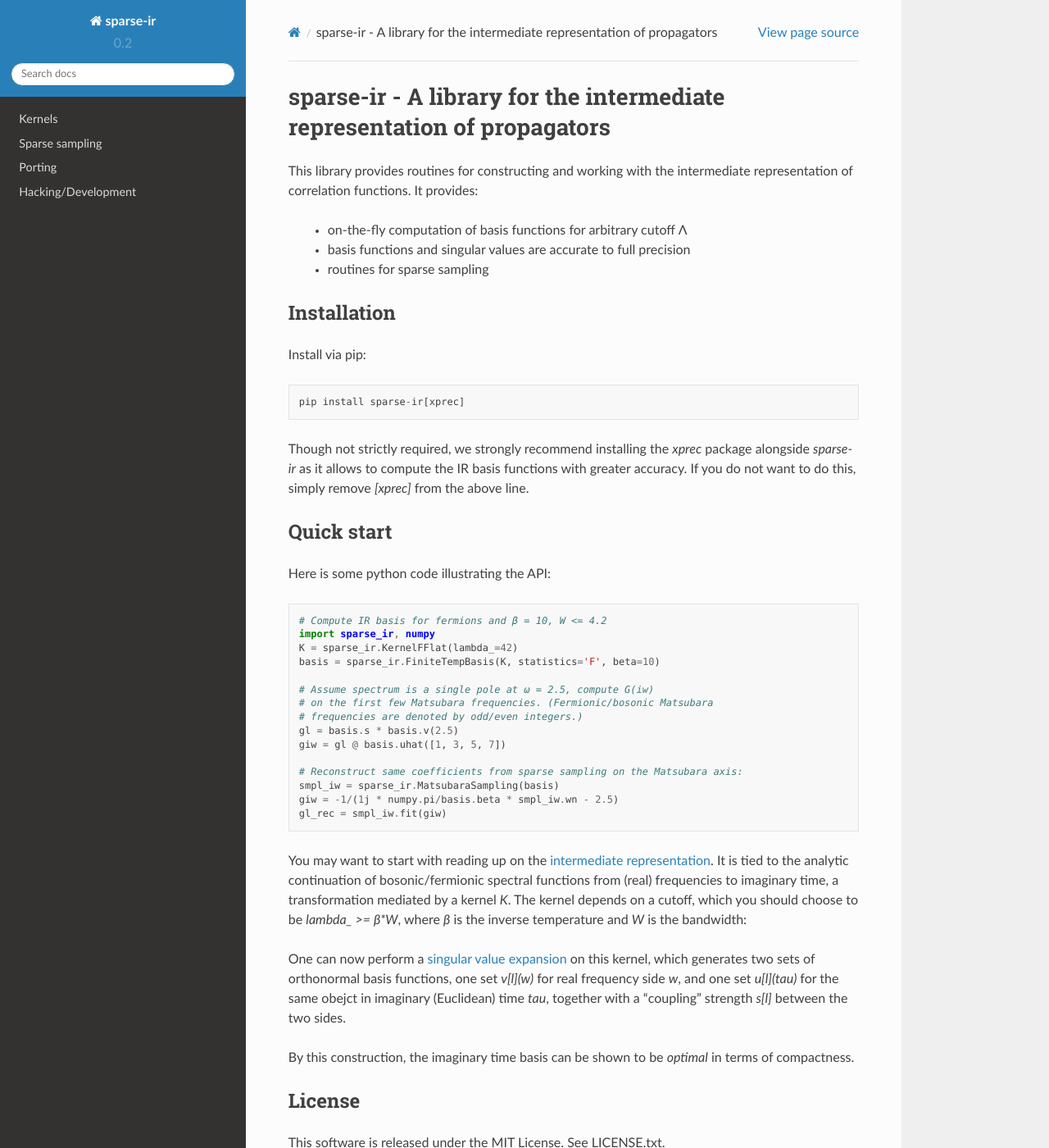
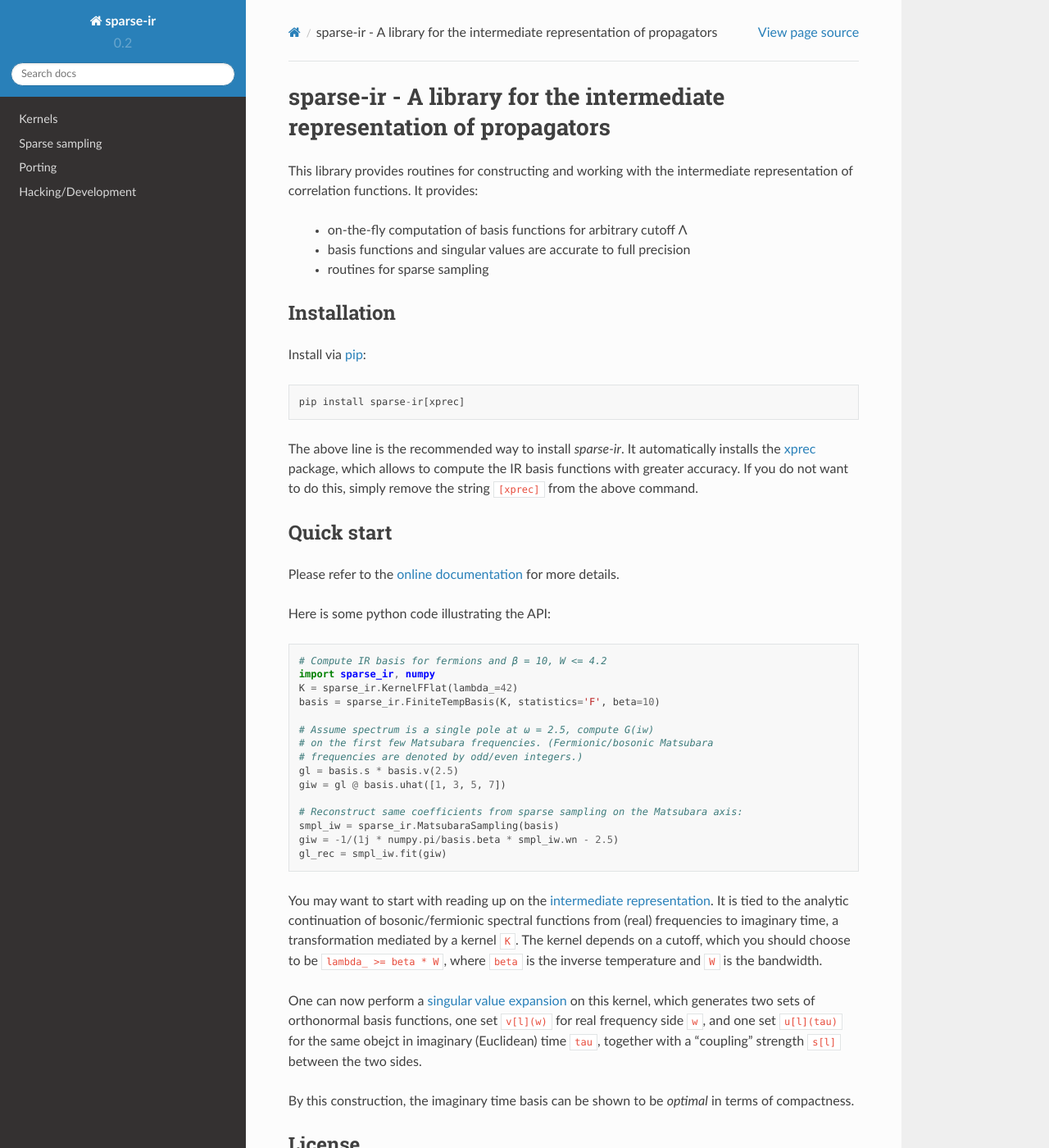
Before and after one commit to SpM-lab/sparse-ir, a Sphinx documentation site: the page built from doc/index.rst, in a window 1280 px wide and 1400 px high. Shown: the whole window at 82% size. Built offline with Sphinx 7.4.7 and the Read the Docs theme 2.0.0, drawn with Linux system fonts in a browser that asks for light colours; some of the changed text lies outside the part shown.

Commit message:
Move from markdown to rst.
This allows sphinx to work more smoothly.

````diff
--- a/README.rst
+++ b/README.rst
@@ -1,5 +1,5 @@
 sparse-ir - A library for the intermediate representation of propagators
-=======================================================================
+========================================================================
 This library provides routines for constructing and working with the
 intermediate representation of correlation functions.  It provides:
 
@@ -10,18 +10,23 @@ intermediate representation of correlation functions.  It provides:
 
 Installation
 ------------
-Install via pip::
+Install via `pip <https://pip.pypa.io/en/stable/getting-started>`_::
 
     pip install sparse-ir[xprec]
 
-Though not strictly required, we strongly recommend installing the `xprec`
-package alongside `sparse-ir` as it allows to compute the IR basis functions
-with greater accuracy.  If you do not want to do this, simply remove `[xprec]`
-from the above line.
+The above line is the recommended way to install `sparse-ir`.  It automatically
+installs the `xprec`_ package, which allows to compute the IR basis functions
+with greater accuracy.  If you do not want to do this, simply remove the string
+``[xprec]`` from the above command.
+
+.. _xprec: https://github.com/tuwien-cms/xprec
 
 
 Quick start
 -----------
+Please refer to the `online documentation <https://sparse-ir.readthedocs.io>`_
+for more details.
+
 Here is some python code illustrating the API::
 
     # Compute IR basis for fermions and β = 10, W <= 4.2
@@ -43,20 +48,21 @@ Here is some python code illustrating the API::
 You may want to start with reading up on the `intermediate representation`_.
 It is tied to the analytic continuation of bosonic/fermionic spectral
 functions from (real) frequencies to imaginary time, a transformation mediated
-by a kernel `K`.  The kernel depends on a cutoff, which you should choose to be
-`lambda_ >= β*W`, where `β` is the inverse temperature and `W` is the bandwidth:
+by a kernel ``K``.  The kernel depends on a cutoff, which you should choose to
+be ``lambda_ >= beta * W``, where ``beta`` is the inverse temperature and ``W``
+is the bandwidth.
 
 One can now perform a `singular value expansion`_ on this kernel, which
-generates two sets of orthonormal basis functions, one set `v[l](w)` for
-real frequency side `w`, and one set `u[l](tau)` for the same obejct in
-imaginary (Euclidean) time `tau`, together with a "coupling" strength `s[l]`
-between the two sides.
+generates two sets of orthonormal basis functions, one set ``v[l](w)`` for
+real frequency side ``w``, and one set ``u[l](tau)`` for the same obejct in
+imaginary (Euclidean) time ``tau``, together with a "coupling" strength
+``s[l]`` between the two sides.
 
 By this construction, the imaginary time basis can be shown to be *optimal* in
 terms of compactness.
 
 .. _intermediate representation: https://arxiv.org/abs/2106.12685
-.. _singular value expansion: https://en.wikipedia.org/wiki/Singular_value_decomposition
+.. _singular value expansion: https://w.wiki/3poQ
 
 
 License
--- a/doc/conf.py
+++ b/doc/conf.py
@@ -25,7 +25,6 @@ extensions = [
     'sphinx.ext.autodoc',
     'sphinx.ext.autosummary',
     'sphinx.ext.intersphinx',
-    'myst_parser',
     'sphinx_rtd_theme',
     ]
 
--- a/doc/hacking.rst
+++ b/doc/hacking.rst
@@ -12,9 +12,10 @@ Make sure you run unit tests::
 
     pytest
 
+
 Code guidelines
 ---------------
-The code tries to follow [PEP 8] more-or-less.
+The code tries to follow `PEP 8`_ more-or-less.
 
  1. Please note that lines are at most 79 characters!  In (occasionally)
     exceeding this limit, imagine yourself fighting through increasingly
@@ -28,4 +29,4 @@ The code tries to follow [PEP 8] more-or-less.
  4. Classes are abstractions.  If a class has no clear *thing* its modelling,
     it is not a class.
 
-[PEP 8]: https://www.python.org/dev/peps/pep-0008/
+.. _`PEP 8`: https://www.python.org/dev/peps/pep-0008/
--- a/doc/index.rst
+++ b/doc/index.rst
@@ -16,6 +16,6 @@ Contents
 Indices and tables
 ------------------
 
- * {ref}`genindex`
- * {ref}`modindex`
- * {ref}`search`
+ * :ref:`genindex`
+ * :ref:`modindex`
+ * :ref:`search`
--- a/doc/porting.rst
+++ b/doc/porting.rst
@@ -19,6 +19,7 @@ rather than loading it from a file.  This has some important consequences:
 In transferring persistent data, please therefore either directly transfer the
 basis coefficients or store the sampling points together with the data.
 
+
 Adapter module
 --------------
 For ease of porting, we provide the `sparse_ir.adapter` module.  This module
@@ -33,7 +34,5 @@ with the following::
 
 and everything should work as expected.
 
-```{eval-rst}
 .. autoclass:: sparse_ir.adapter.Basis
     :members:
-```
--- a/doc/sampling.rst
+++ b/doc/sampling.rst
@@ -32,21 +32,18 @@ different from between platforms and/or between releases.
 Sparse sampling transformers
 ----------------------------
 
-```{eval-rst}
 .. autoclass:: sparse_ir.sampling.TauSampling
     :members: tau, evaluate, fit
 
 .. autoclass:: sparse_ir.sampling.MatsubaraSampling
     :members: wn, evaluate, fit
-```
+
 
 Base classes
 -------------
 
-```{eval-rst}
 .. autoclass:: sparse_ir.sampling.SamplingBase
     :members:
 
 .. autoclass:: sparse_ir.sampling.DecomposedMatrix
     :members:
-```
--- a/setup.py
+++ b/setup.py
@@ -63,7 +63,7 @@ setup(
     ],
     extras_require={
         'test': ['pytest', 'irbasis', 'xprec'],
-        'doc': ['sphinx>=2.1', 'myst-parser', 'sphinx_rtd_theme'],
+        'doc': ['sphinx>=2.1', 'sphinx_rtd_theme'],
         'xprec': [f'xprec>={MIN_XPREC_VERSION}'],
         },
 
````
Also changed, not shown: doc/kernels.rst (+21 -17 lines).
